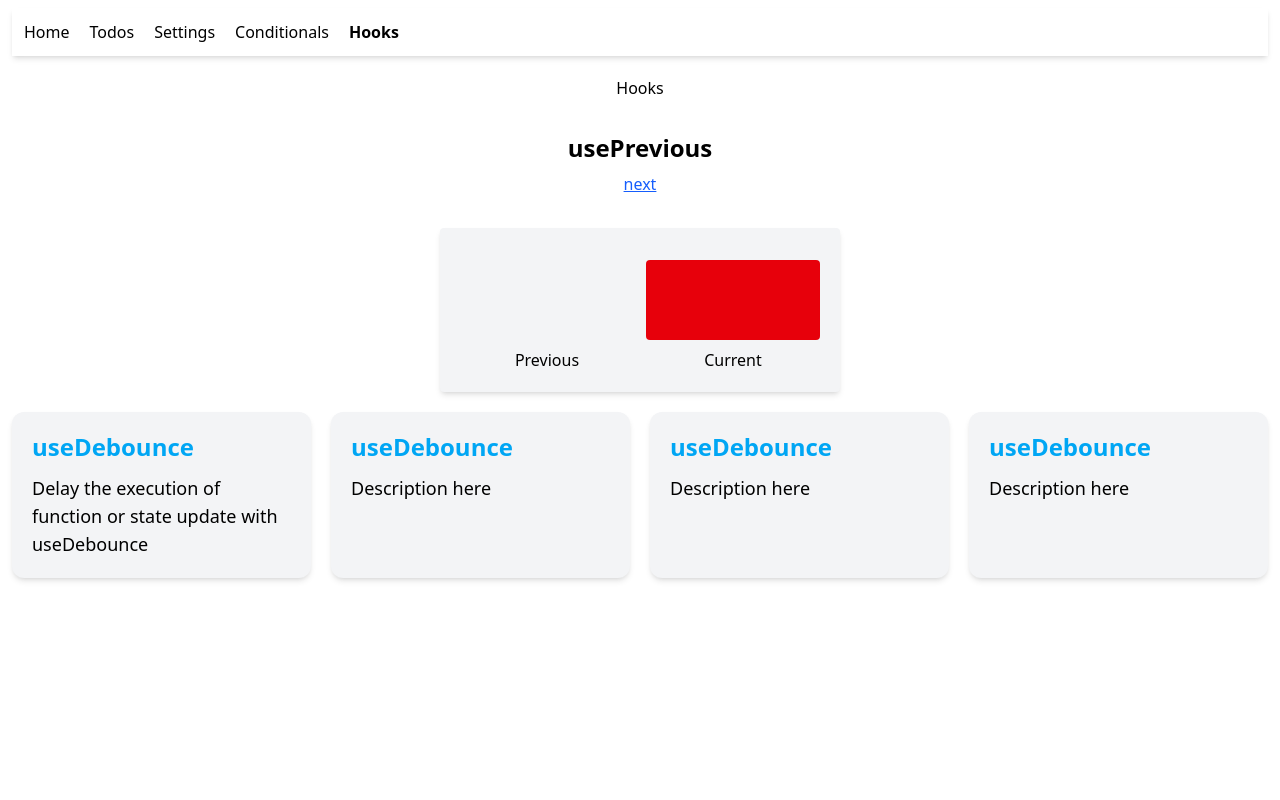
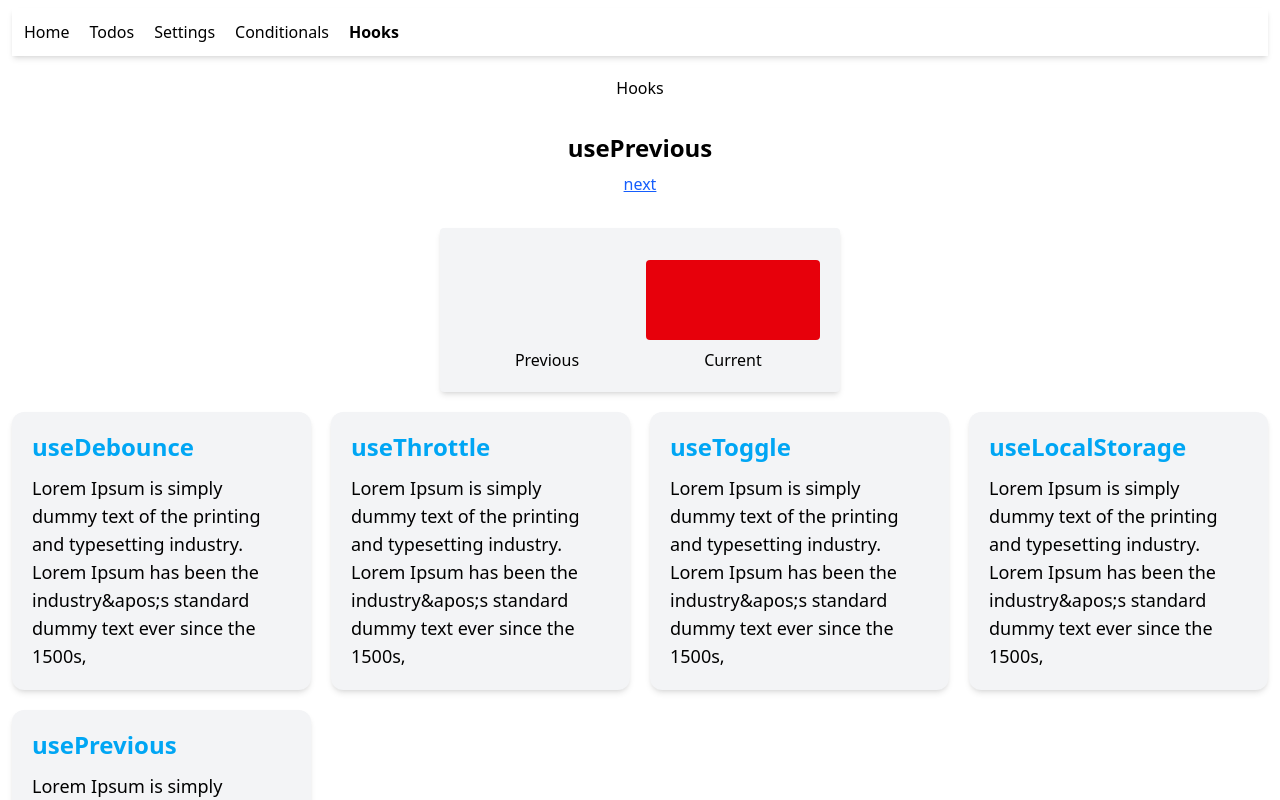
Before and after one commit to alonzojoe/ad-ts, a React (Vite) app: page /hooks in a window 1280 px wide. Shown: the top 800 px of the page. Built offline with nearby package versions, Linux system fonts and the light colour scheme.

Commit message:
update Hooks page implement the hooklist, change the prop of HookItem to title, following the shape of hook-lists item

```diff
--- a/src/pages/Hooks.tsx
+++ b/src/pages/Hooks.tsx
@@ -1,18 +1,7 @@
 import Container from "../components/Shared/Container";
 import UsePrevious from "../features/hooks/UsePrevious";
 import GridContainer from "../components/Shared/GridContainer";
-
-const HOOKS = [
-  {
-    id: 1,
-    title: "useDebounce",
-    description:
-      "Delay the execution of function or state update with useDebounce",
-  },
-  { id: 2, title: "useDebounce", description: "Description here" },
-  { id: 3, title: "useDebounce", description: "Description here" },
-  { id: 4, title: "useDebounce", description: "Description here" },
-];
+import { HOOKS } from "../constants/hook-lists";
 
 const Hooks = () => {
   return (
@@ -22,8 +11,8 @@ const Hooks = () => {
       <UsePrevious />
 
       <GridContainer className="mx-auto w-full gap-5" cols={4}>
-        {HOOKS.map(({ id, title, description }) => (
-          <HookItem key={id} title={title} description={description} />
+        {HOOKS.map(({ id, name, description }) => (
+          <HookItem key={id} name={name} description={description} />
         ))}
       </GridContainer>
     </Container>
@@ -31,14 +20,14 @@ const Hooks = () => {
 };
 
 type HookItemProps = {
-  title: string;
+  name: string;
   description: string;
 };
 
-const HookItem = ({ title, description }: HookItemProps) => {
+const HookItem = ({ name, description }: HookItemProps) => {
   return (
     <div className="p-5 bg-gray-100 rounded-xl shadow-md cursor-pointer transition-all duration-200 hover:-translate-y-1 hover:shadow-lg">
-      <h1 className="font-bold text-2xl text-sky-500 leading-tight">{title}</h1>
+      <h1 className="font-bold text-2xl text-sky-500 leading-tight">{name}</h1>
       <p className="text-lg mt-3">{description}</p>
     </div>
   );
```
